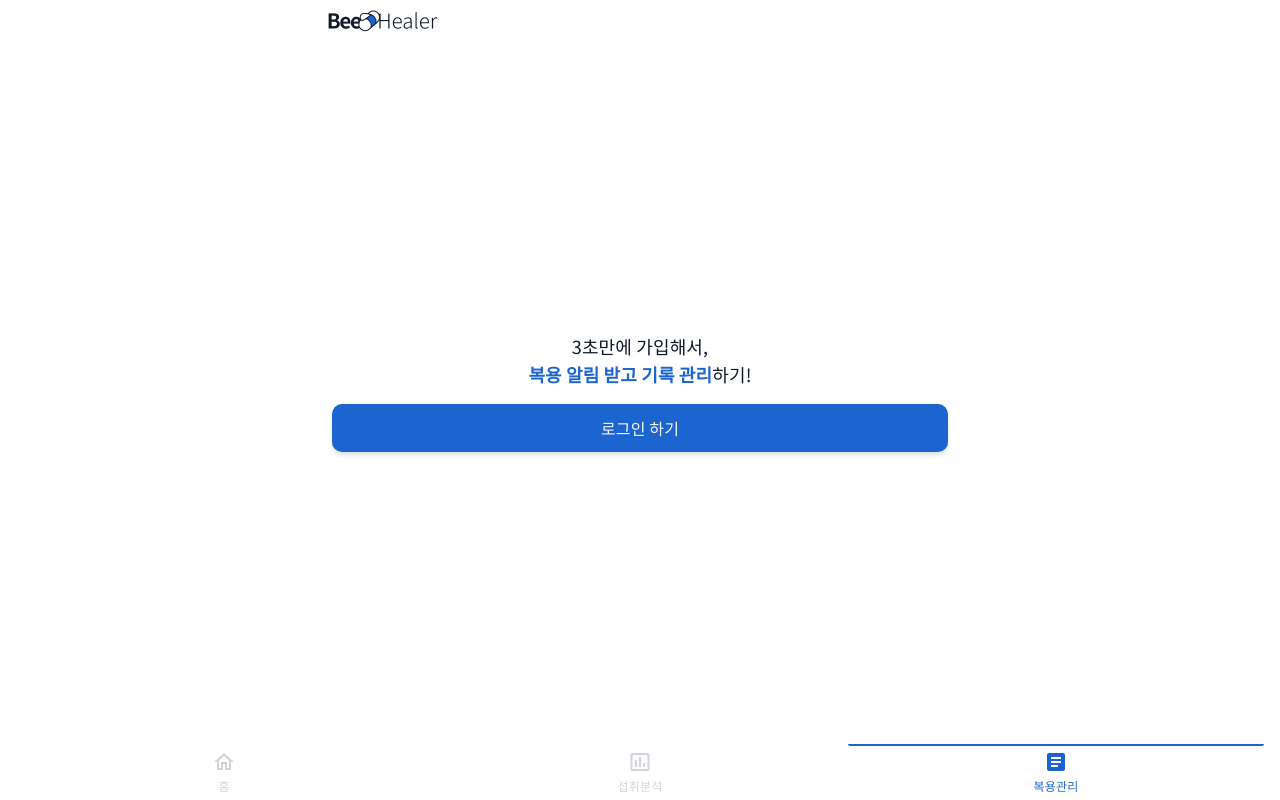
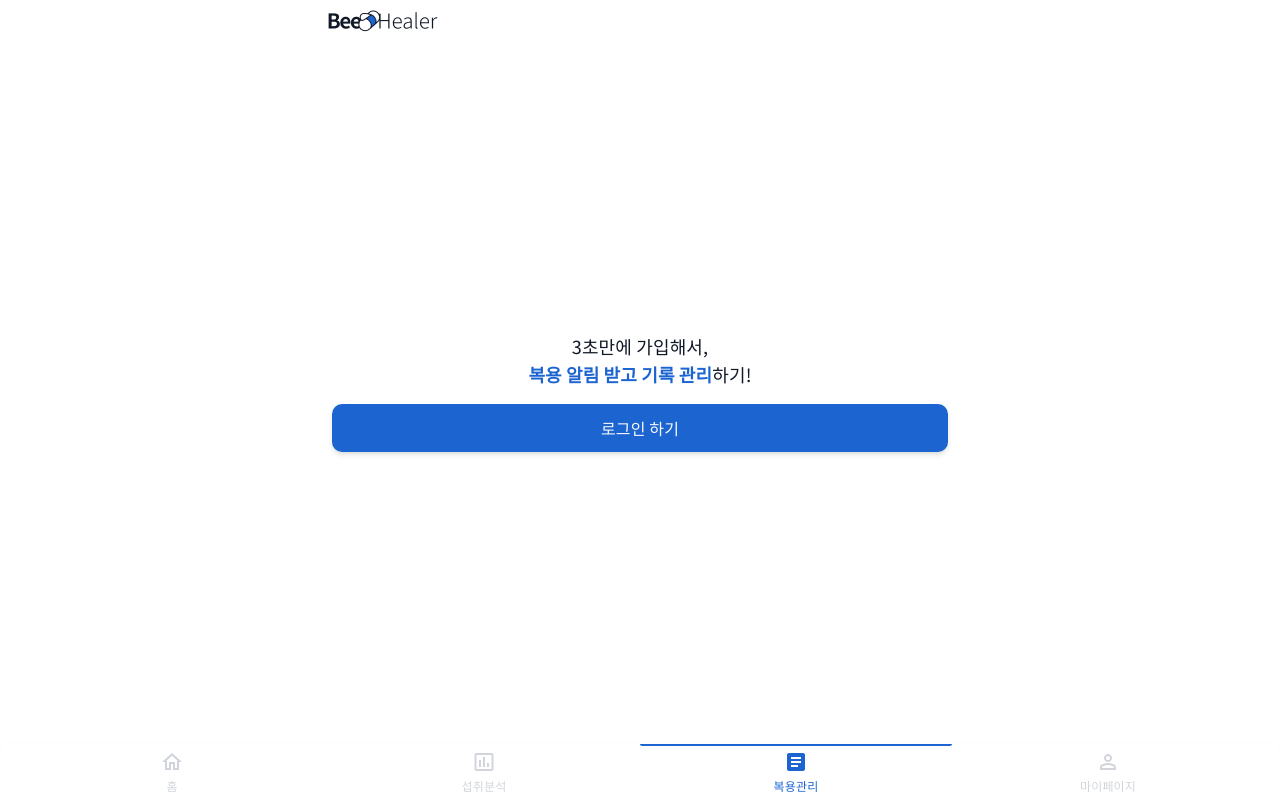
Before and after one commit to swm13-alchemy/alchemy_front_web, a Next.js app: page /intake in a window 1280 px wide. Built offline with nearby package versions, Linux system fonts and the light colour scheme.

Commit message:
[fix][PILLUP-715] NavBar 클릭 시 번쩍이는 문제 해결

```diff
--- a/components/layout/BottomNavBar.tsx
+++ b/components/layout/BottomNavBar.tsx
@@ -1,7 +1,7 @@
 import Link from 'next/link'
 import { useRouter } from 'next/router'
 import Home from '@mui/icons-material/Home'
-import React, { useEffect, useState } from 'react'
+import React, { useCallback, useLayoutEffect, useState } from 'react'
 import PersonOutline from '@mui/icons-material/PersonOutline'
 import useUserId from '../../hooks/useUserId'
 import InsertChart from '@mui/icons-material/InsertChart'
@@ -21,8 +21,8 @@
   id: number
   name: string
   paths: string[]
-  activeIcon: JSX.Element
-  inActiveIcon: JSX.Element
+  activeIcon: React.ReactNode
+  inActiveIcon: React.ReactNode
 }
 const menuList: MenuType[] = [
   {
@@ -57,10 +57,10 @@
 
 function BottomNavBar() {
   const router = useRouter()
-  const userId = useUserId()
+  const userId = useCallback(useUserId, []);
   const [activeMenuId, setActiveMenuId] = useState<number>(1)
 
-  useEffect(() => {
+  useLayoutEffect(() => {
     menuList.forEach((menuInfo) => {
       for (const path of menuInfo.paths) {
         if (path === '/' && router.pathname !== '/') continue
```
